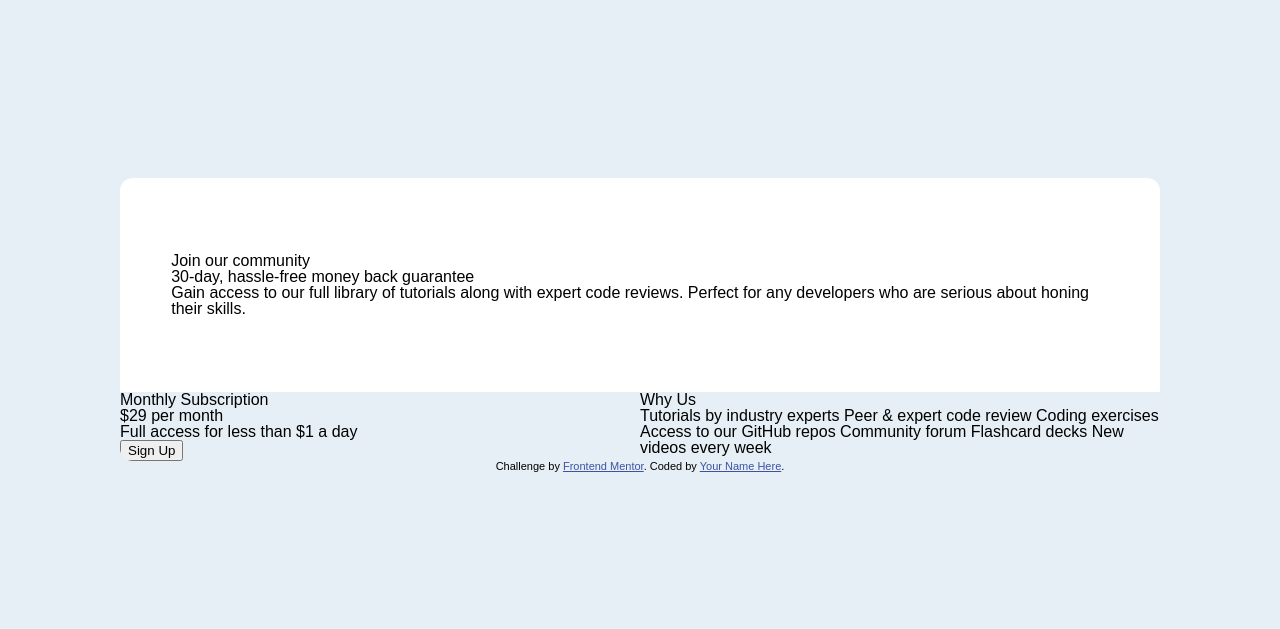
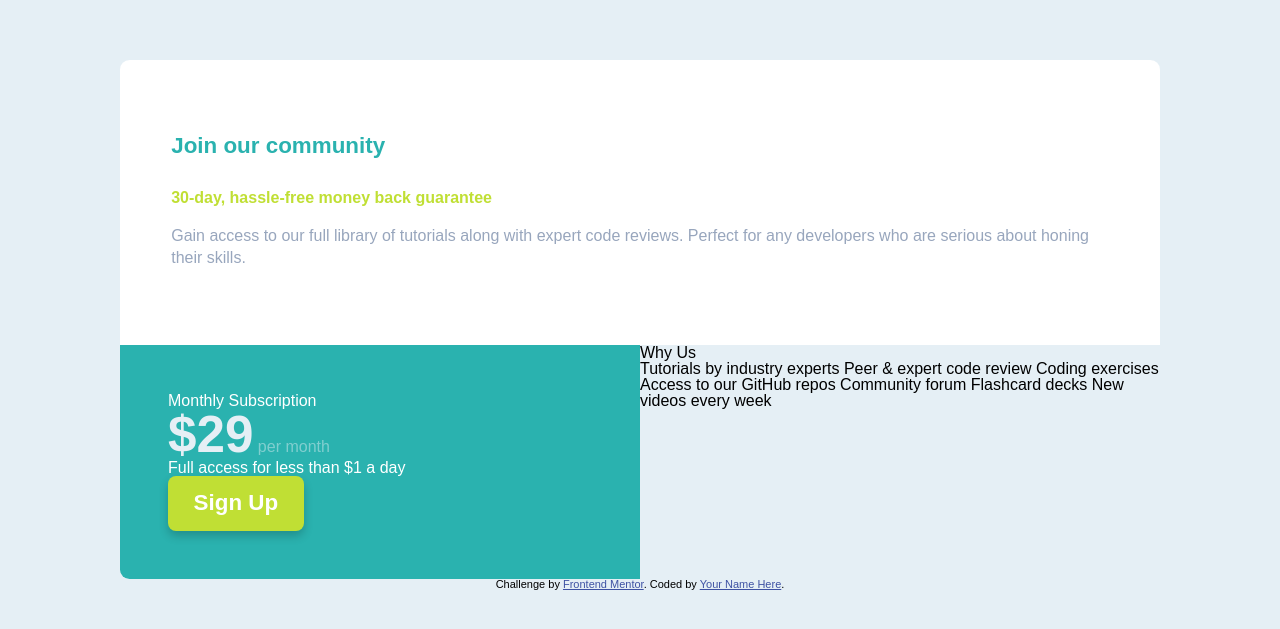
Before and after one commit to BanDevLab/single-price-grid-component-master, a plain HTML site: page index.html in a window 1280 px wide. Shown: the part 139-768 px from the top of the page. Drawn offline with Linux system fonts and the light colour scheme.

Commit message:
approach to style

```diff
--- a/styles/style.scss
+++ b/styles/style.scss
@@ -18,13 +18,57 @@ body{
         grid-template-columns: repeat(2, minmax(0, 1fr));
         max-width: 65rem;
         overflow: hidden;
-        border-radius: .8rem;
+        border-radius: .6rem;
 
         .join{
             background-color: $Withe;
             grid-column: span 2;
             padding: 4.7rem 3.2rem;
+            h1{
+                color:$Cyan;
+                margin-bottom: 2rem;
+                font-size: 1.4rem;
+                font-weight:800;
+            }
+            span{
+                color:$Bright-Yellow;
+                display: block;
+                margin-bottom:1.2rem;
+                font-weight: 700;
+            }
+            p{
+                color:$Grayish-Blue;
+                line-height: 1.4;
+            }
         }
+        .subscription{
+            background-color: $Cyan;
+            color: $Withe;
+            padding: 3rem;
+            h2{
+
+            }
+            span{
+                font-weight: 700;
+                font-size: 3.2rem;
+                color: $Light-Gray;
+            }
+            small{
+                color: hsla(203, 44%, 93%, 0.464);
+            }
+            button{
+                background-color: $Bright-Yellow;
+                padding: .9rem 1.6rem;
+                border: none;
+                border-radius: .5rem;
+                font-weight: 700;
+                color:$Withe;
+                cursor: pointer;
+                font-size: 1.4rem;
+                box-shadow: 0 5px 10px rgba(0, 0, 0, 0.2);
+            }
+        }
+
     }
 
 }
```
Also changed, not shown: styles/style.css, 1 other file.
